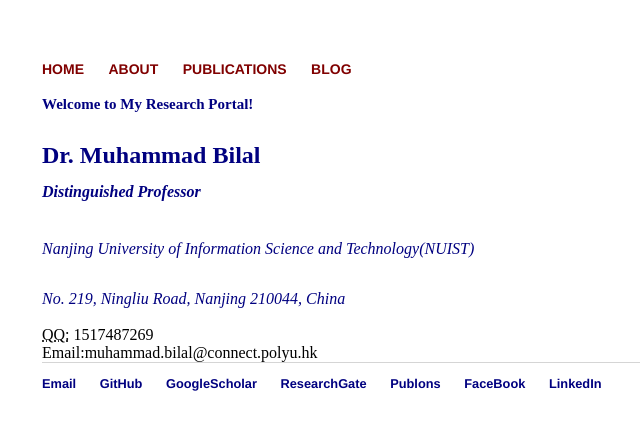
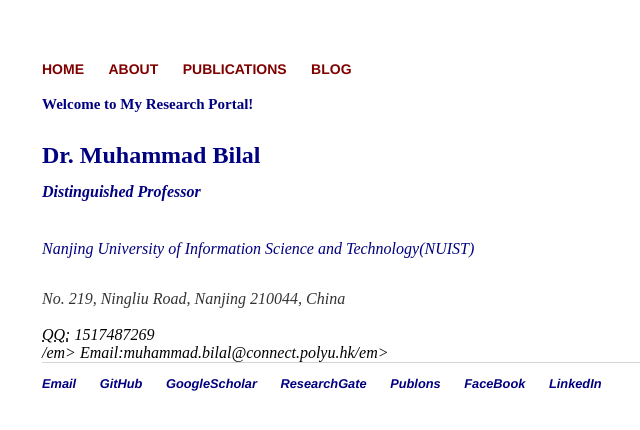
Before and after one commit to rs-DrBilal/rsbilal.github.io, a Jekyll site: the page built from index.html, in a window 1280 px wide. Shown: the top 430 px of the page, without its empty margins (150-790 px from the left). Built offline with Jekyll 4.4.1, drawn with Linux system fonts in a browser that asks for light colours.

Commit message:
Update index.html

```diff
--- a/index.html
+++ b/index.html
@@ -8,9 +8,9 @@
 	<a href="http://ocean.nuist.edu.cn"style="color: NAVY;font-size:16px;line-height:1.0"><strong><em>Distinguished Professor</em></strong></a></p>
 
 					<p> <a href="https://en.nuist.edu.cn/" style="color: NAVY; font-size:16px; line-height:1.5"> <em> Nanjing University of Information Science and Technology(NUIST)</em></a><br></p>
-					<p style="color: NAVY; font-size:16px"> <em> No. 219, Ningliu Road, Nanjing 210044, China </em><br></p>
-					<abbr title="QQ">QQ:</abbr> 1517487269<br>
-					<span class="obfuscate">Email:muhammad.bilal@connect.polyu.hk</span>
+					<p style="font-size:16px"> <em> No. 219, Ningliu Road, Nanjing 210044, China </em></p>
+					<em><abbr title="QQ">QQ:</abbr> 1517487269<br>/em>
+					<em><span class="obfuscate">Email:muhammad.bilal@connect.polyu.hk</span>/em>
 					<br>
 
 </div><!-- /.blurb -->
```
